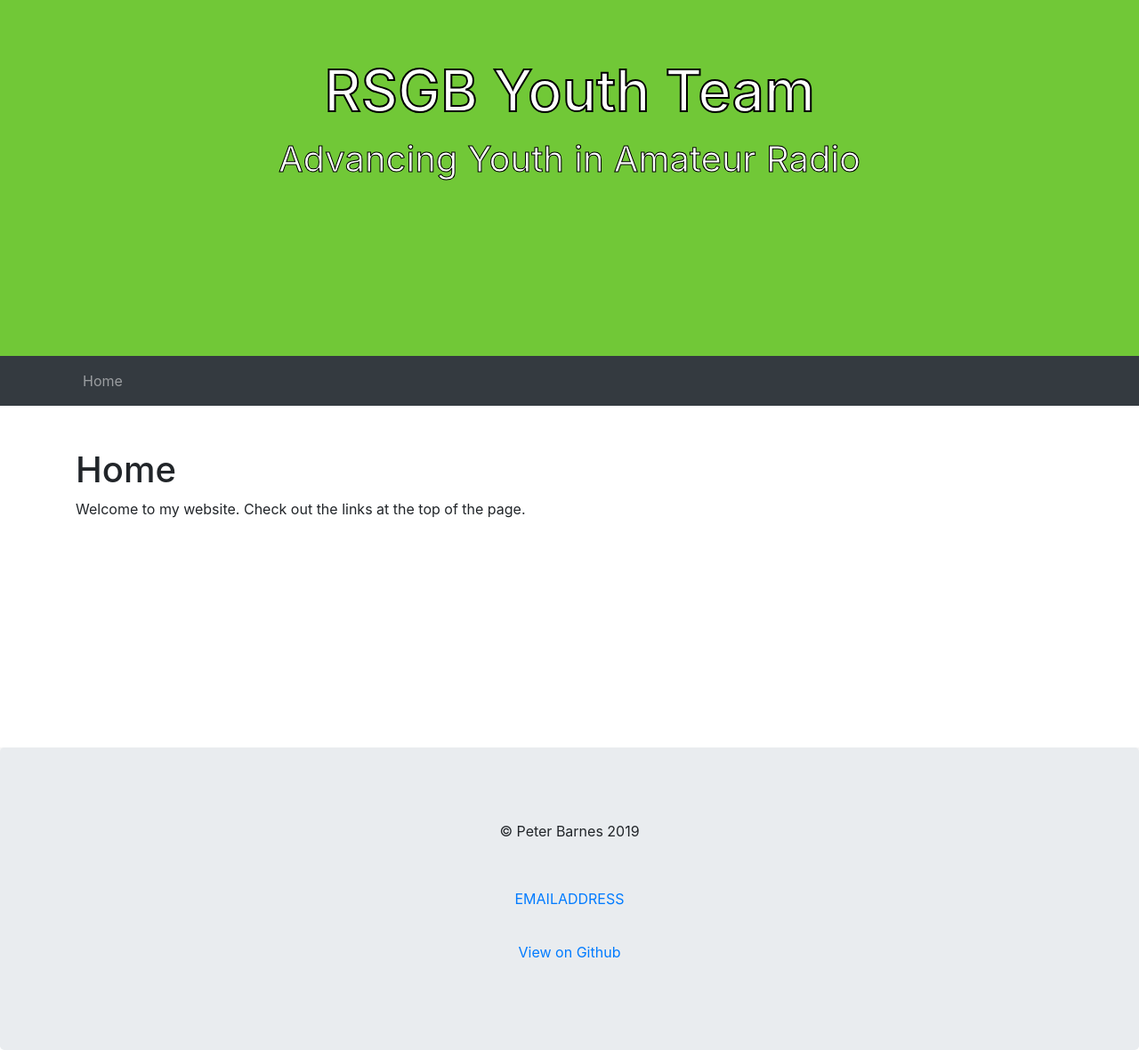
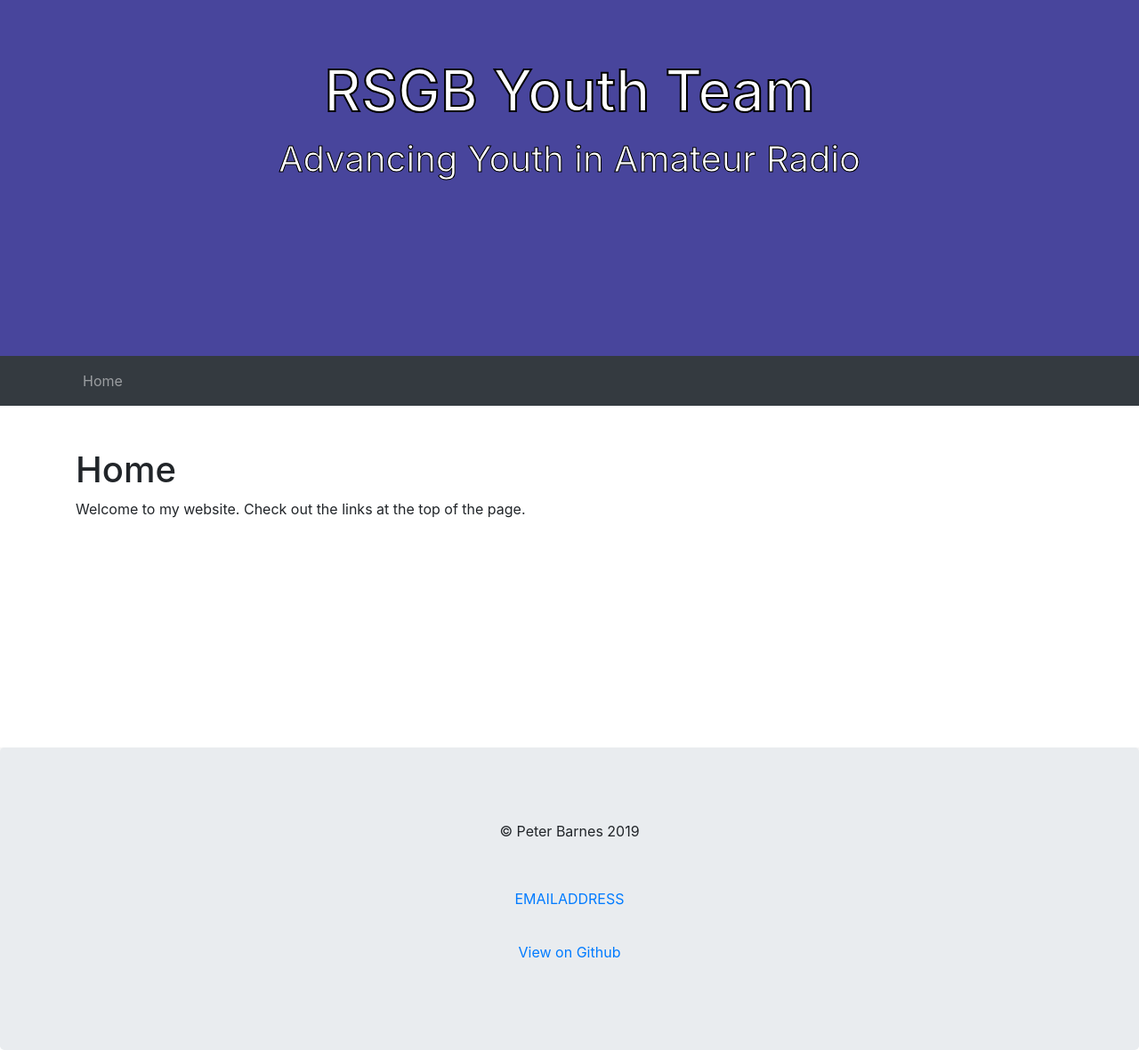
Before and after one commit to pe5er/youth.rsgb.org, a Jekyll site: the page built from index.md, in a window 1280 px wide. Shown: the whole page at 89% size. Built offline with Jekyll 4.4.1, drawn with Linux system fonts in a browser that asks for light colours; our own code applies the rules of GitHub Pages for plain Markdown files.

Commit message:
Update main.scss

```diff
--- a/assets/main.scss
+++ b/assets/main.scss
@@ -24,11 +24,9 @@ body {
 .header {
  margin-bottom:0;
  margin-top:0;
- background-size: 60%;
- background-position: center center;
  border-radius: 0 !important;
  background-repeat: no-repeat;
- background-color: #71C837;
+ background-color: #48459C;
  color: white;;
  height: 400px;
 }
```
